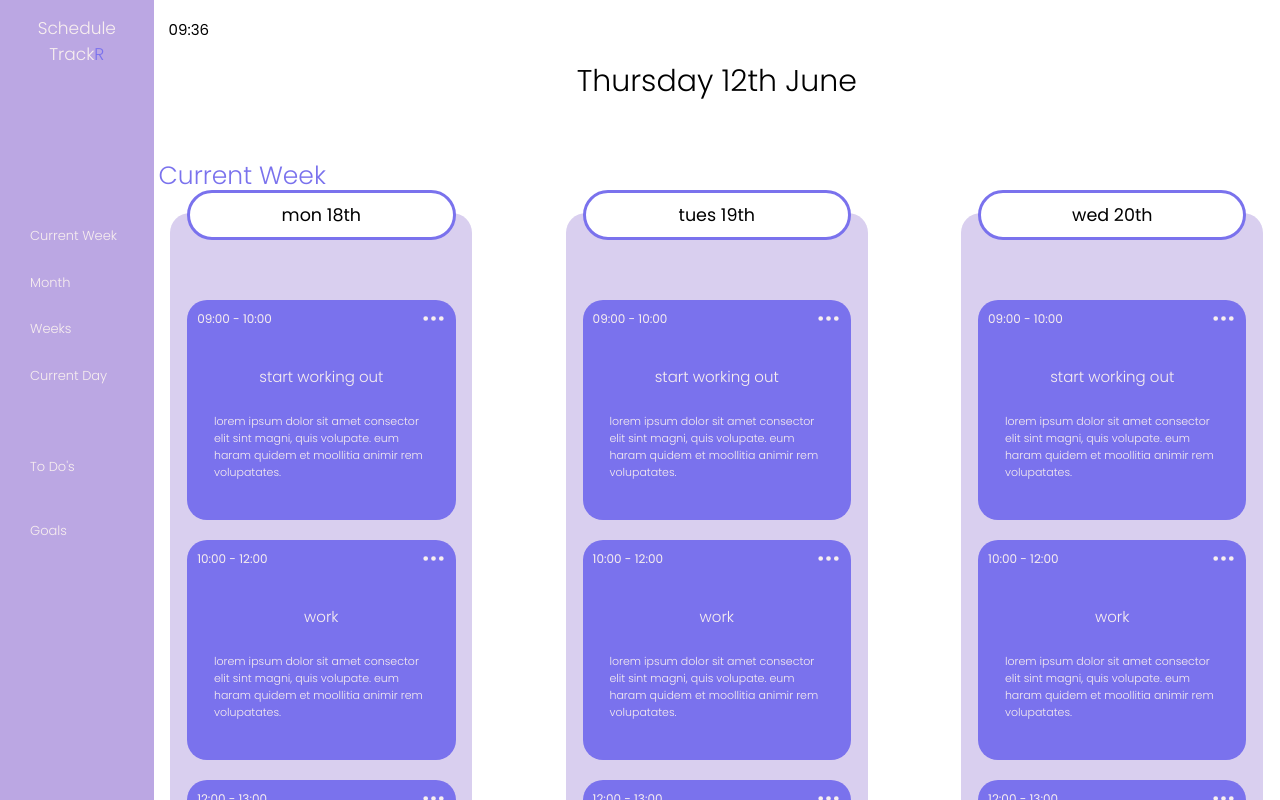
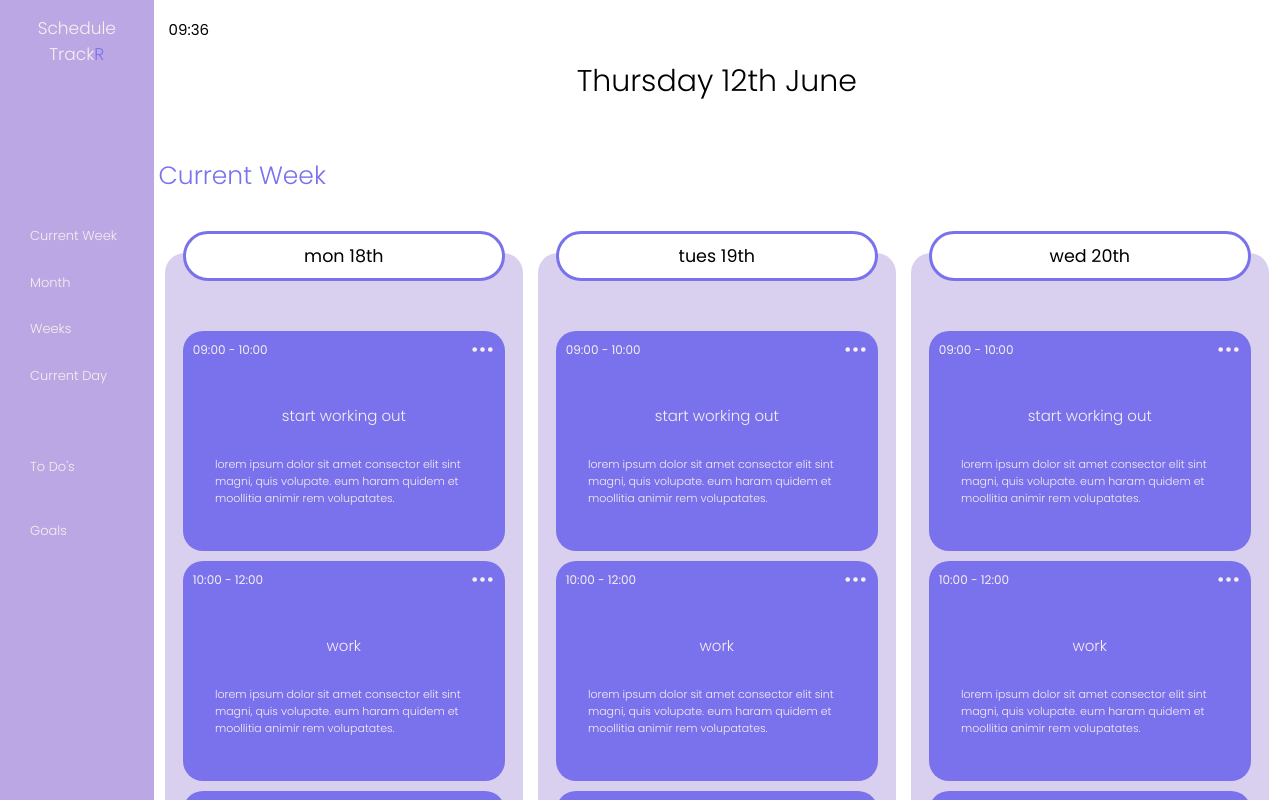
Before and after one commit to David-Henery4/Schedule-TrackR, a React (Create React App) app: page /week in a window 1280 px wide. Shown: the top 800 px of the page. Built offline with nearby package versions, Linux system fonts and the light colour scheme.

Commit message:
responsive months

```diff
--- a/src/sass/layouts/_header.scss
+++ b/src/sass/layouts/_header.scss
@@ -43,7 +43,7 @@
         color: $color-primary;
         @include respond (desktop){
             font-size: 2.5rem;
-            grid-column: 1/4;
+            grid-column: 1/5;
             grid-row: 3/4;
             justify-self: flex-start;
             padding-left: 0.5rem;
--- a/src/sass/pages/_months.scss
+++ b/src/sass/pages/_months.scss
@@ -3,14 +3,18 @@
     padding: 5%;
     background-color: $color-shade;
     color: $font-white;
+    display: grid;
+    grid-template-columns: repeat(auto-fit, minmax(250px, 1fr));
+    gap: 2rem;
+    overflow-y: scroll;
     @include respond (desktop){
         grid-column: 2/-1;
         grid-row: 4/-1;
+        grid-template-columns: repeat(auto-fit, minmax(350px, 1fr));
     }
     &__tab{
-        width: 85%;
+        width: 100%;
         height: 9rem;
-        margin: 0 auto 4rem;
         border-radius: 2rem;
         overflow: hidden;
         background-repeat: no-repeat;
--- a/src/sass/pages/_week.scss
+++ b/src/sass/pages/_week.scss
@@ -5,11 +5,19 @@
     grid-row: 4/-1;
   }
   &-container {
+    padding: 2% 0;
     width: 100%;
     display: grid;
-    grid-template-columns: repeat(auto-fit, minmax(260px, 1fr));
+    grid-template-columns: repeat(auto-fit, minmax(300px, 1fr));
     justify-items: center;
     gap: 6rem;
+    @include respond (desktop){
+    padding: 4rem 1% 1%;
+    height: 100%;
+    overflow-y: scroll;
+    gap: 1.5rem;
+    row-gap: 5rem;
+    }
   }
   &-col {
     width: 90%;
@@ -21,6 +29,11 @@
     align-content: flex-start;
     gap: 2rem;
     border-radius: 20px;
+    @include respond (desktop){
+    width: 100%;
+    padding: 5%;
+    gap: 1rem;
+    }
   }
   &-title {
     width: 100%;
@@ -33,6 +46,9 @@
     position: relative;
     bottom: 4rem;
     border: 3px solid $color-primary;
+    @include respond (desktop){
+      bottom: 4rem;
+    }
     h3 {
       font-weight: 400;
     }
```
